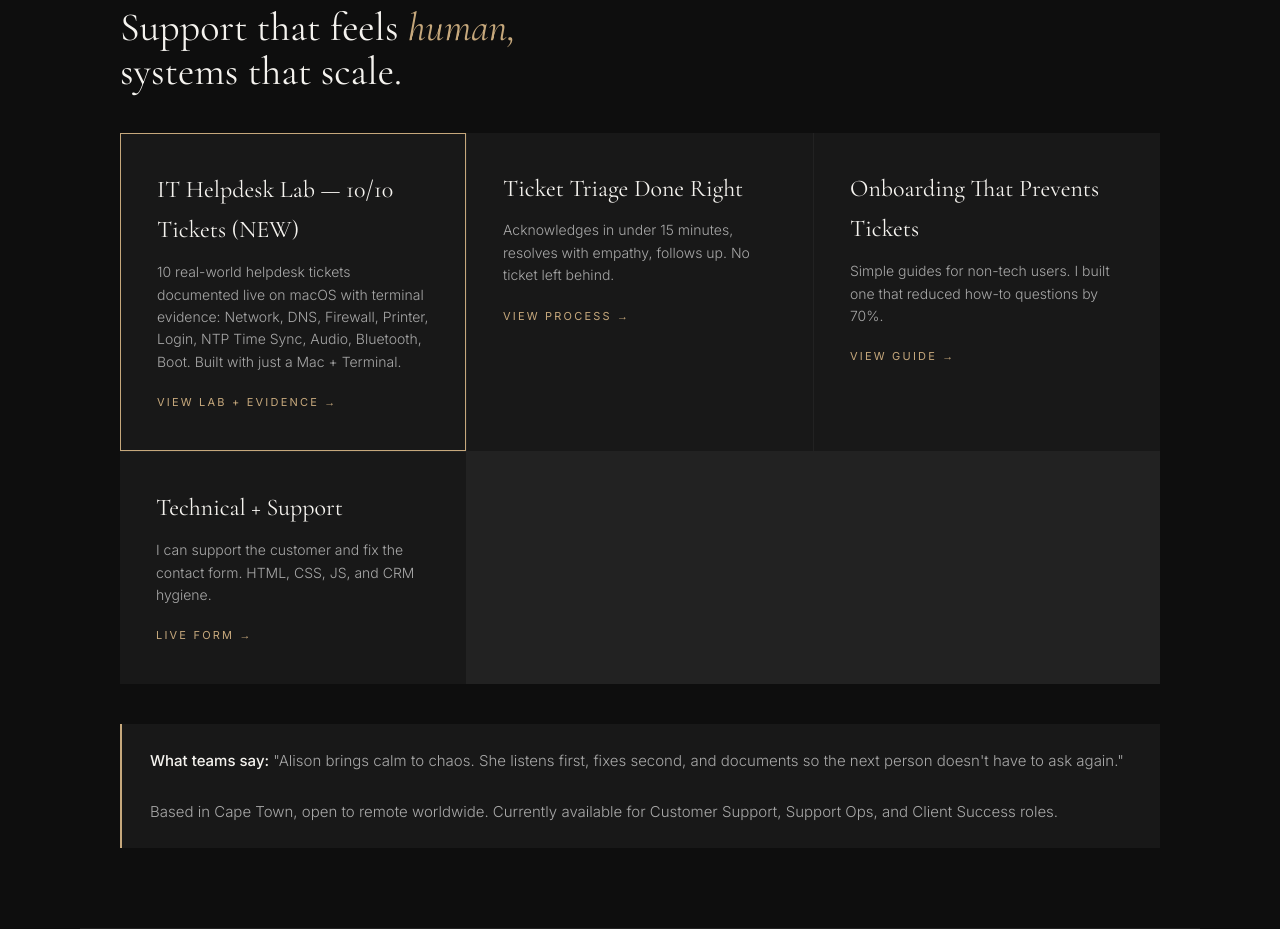
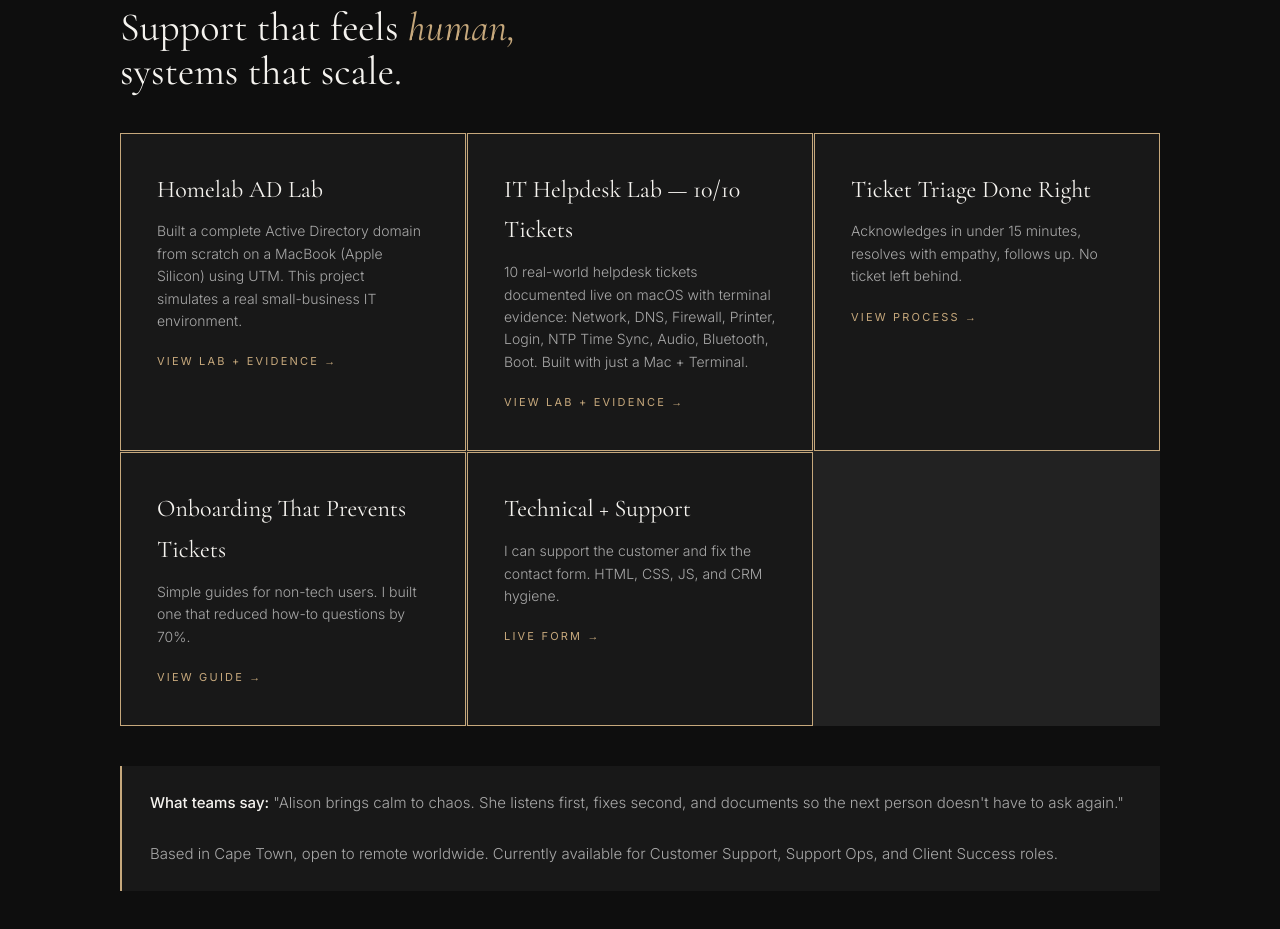
Before and after one commit to AndyAlison/AndyAlison.github.io, a plain HTML site: page index.html in a window 1280 px wide. Shown: the part 869-1798 px from the top of the page. Drawn offline with nearby package versions, Linux system fonts and the light colour scheme.

Commit message:
Update card titles and structure in index.html

```diff
--- a/index.html
+++ b/index.html
@@ -84,22 +84,27 @@ h2 em{font-style:italic;color:var(--gold)}
   <h2>Support that feels <em>human,</em><br>systems that scale.</h2>
 
 <div class="cards">
+   <div class="card" style="border:1px solid var(--gold);">
+      <h3>Homelab AD Lab</h3>
+      <p>Built a complete Active Directory domain from scratch on a MacBook (Apple Silicon) using UTM. This project simulates a real small-business IT environment.</p>
+      <a href="https://github.com/AndyAlison/homelab-ad-apple-silicon-utm" target="_blank">VIEW LAB + EVIDENCE →</a>
+    </div>
     <div class="card" style="border:1px solid var(--gold);">
-      <h3>IT Helpdesk Lab — 10/10 Tickets (NEW)</h3>
+      <h3>IT Helpdesk Lab — 10/10 Tickets</h3>
       <p>10 real-world helpdesk tickets documented live on macOS with terminal evidence: Network, DNS, Firewall, Printer, Login, NTP Time Sync, Audio, Bluetooth, Boot. Built with just a Mac + Terminal.</p>
       <a href="https://github.com/AndyAlison/home-lab-helpdesk" target="_blank">VIEW LAB + EVIDENCE →</a>
     </div>
-    <div class="card">
+    <div class="card" style="border:1px solid var(--gold);">
       <h3>Ticket Triage Done Right</h3>
       <p>Acknowledges in under 15 minutes, resolves with empathy, follows up. No ticket left behind.</p>
       <a href="https://github.com/AndyAlison/support-ticket-workflow" target="_blank">VIEW PROCESS →</a>
     </div>
-    <div class="card">
+    <div class="card" style="border:1px solid var(--gold);">
       <h3>Onboarding That Prevents Tickets</h3>
       <p>Simple guides for non-tech users. I built one that reduced how-to questions by 70%.</p>
       <a href="https://github.com/AndyAlison/client-onboarding-guide" target="_blank">VIEW GUIDE →</a>
     </div>
-    <div class="card">
+    <div class="card" style="border:1px solid var(--gold);">
       <h3>Technical + Support</h3>
       <p>I can support the customer and fix the contact form. HTML, CSS, JS, and CRM hygiene.</p>
       <a href="https://github.com/AndyAlison/contact-form" target="_blank">LIVE FORM →</a>
```
